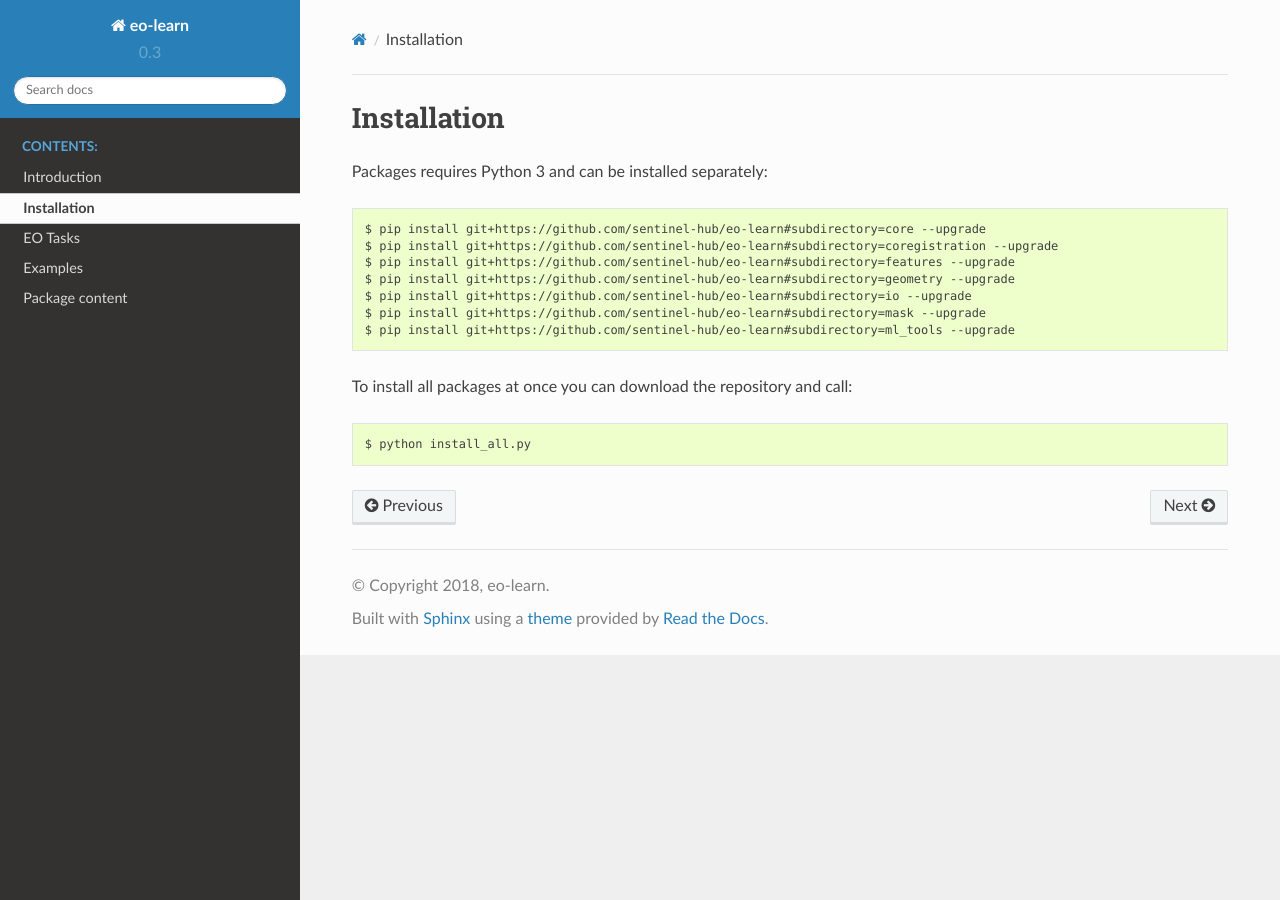
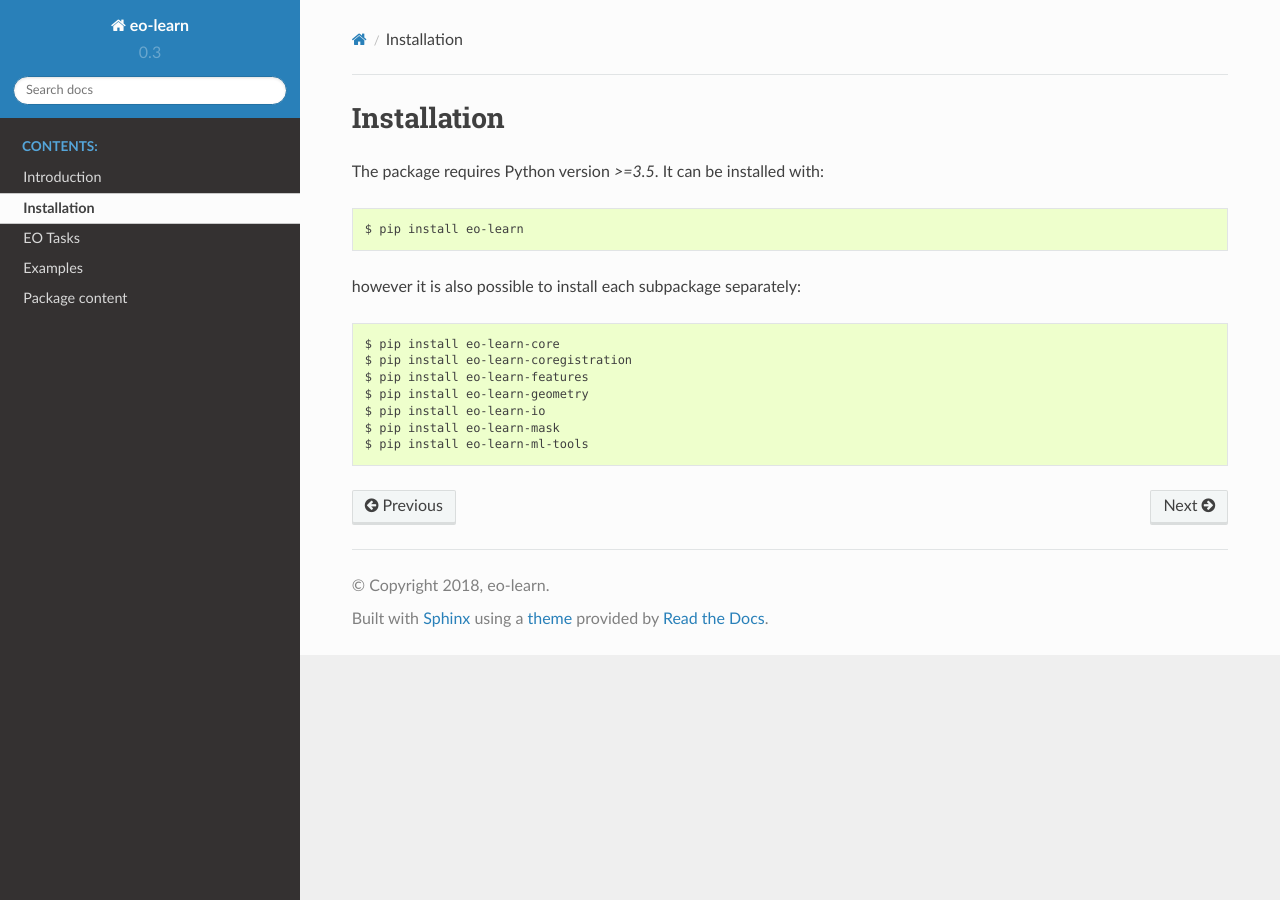
Before and after one commit to sentinel-hub/eo-learn, a Sphinx documentation site: the page built from docs/source/install.rst, in a window 1280 px wide. Built offline with Sphinx 7.4.7 and the Read the Docs theme 2.0.0, drawn with Linux system fonts in a browser that asks for light colours; pages that are not in the unit, such as notebooks, are missing from menus.

Commit message:
installation instructions update and blog post reference

```diff
--- a/docs/source/install.rst
+++ b/docs/source/install.rst
@@ -2,16 +2,16 @@
 Installation
 ************
 
-Packages requires Python 3 and can be installed separately::
+The package requires Python version `>=3.5`. It can be installed with::
 
-$ pip install git+https://github.com/sentinel-hub/eo-learn#subdirectory=core --upgrade
-$ pip install git+https://github.com/sentinel-hub/eo-learn#subdirectory=coregistration --upgrade
-$ pip install git+https://github.com/sentinel-hub/eo-learn#subdirectory=features --upgrade
-$ pip install git+https://github.com/sentinel-hub/eo-learn#subdirectory=geometry --upgrade
-$ pip install git+https://github.com/sentinel-hub/eo-learn#subdirectory=io --upgrade
-$ pip install git+https://github.com/sentinel-hub/eo-learn#subdirectory=mask --upgrade
-$ pip install git+https://github.com/sentinel-hub/eo-learn#subdirectory=ml_tools --upgrade
+$ pip install eo-learn
 
-To install all packages at once you can download the repository and call::
+however it is also possible to install each subpackage separately::
 
-$ python install_all.py
+$ pip install eo-learn-core
+$ pip install eo-learn-coregistration
+$ pip install eo-learn-features
+$ pip install eo-learn-geometry
+$ pip install eo-learn-io
+$ pip install eo-learn-mask
+$ pip install eo-learn-ml-tools
```
Also changed, not shown: README.md (+16 -10 lines).
